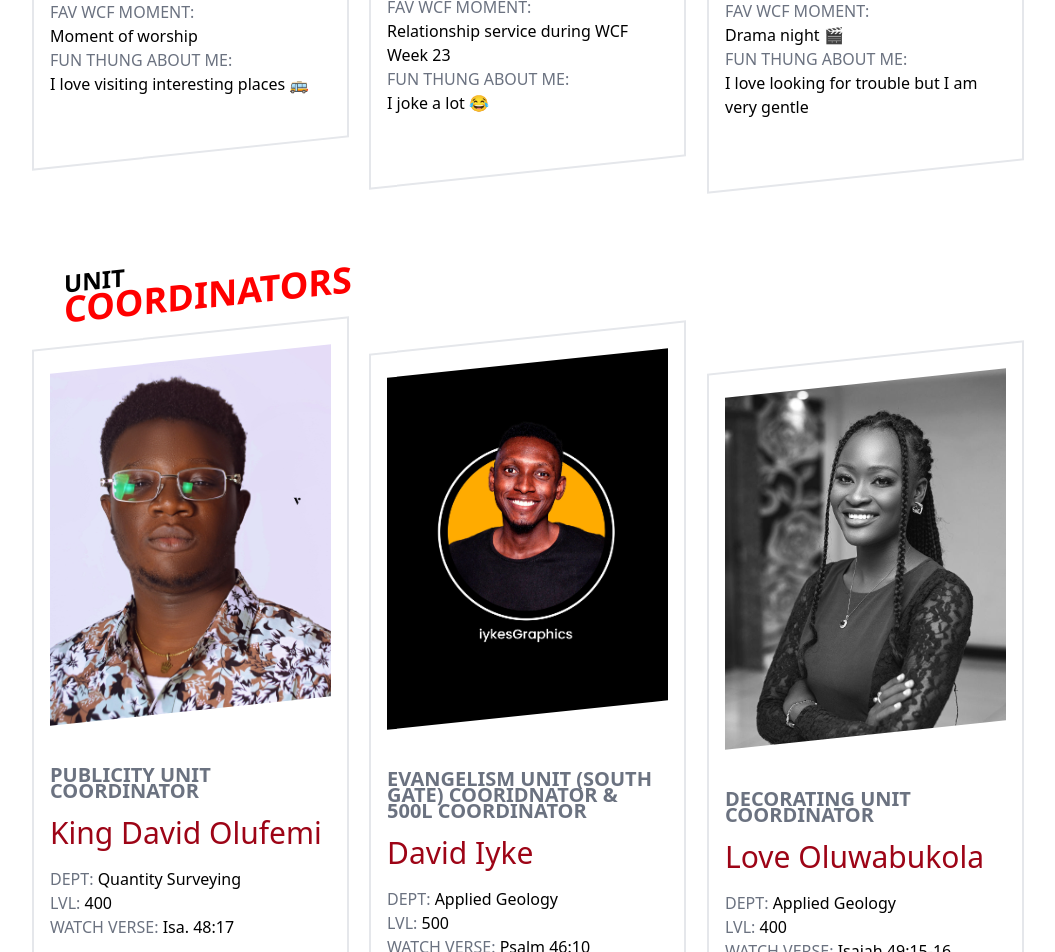
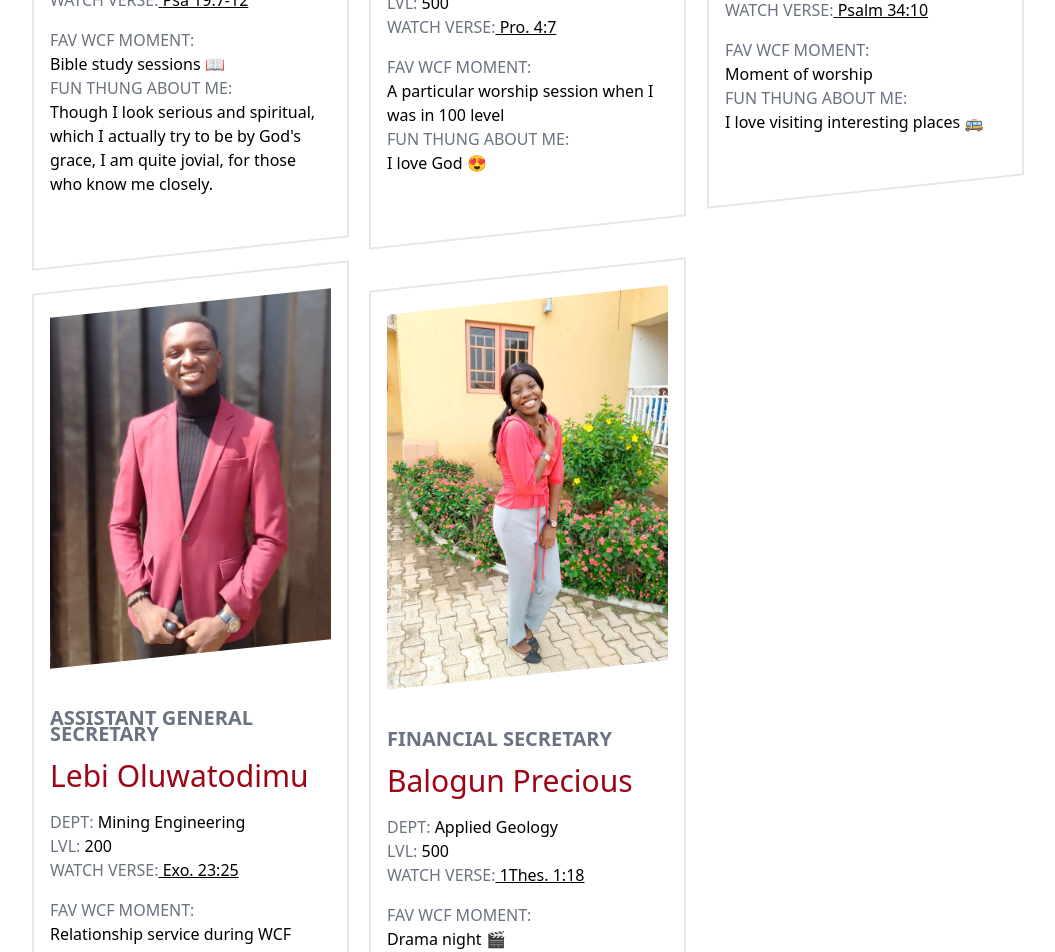
Before and after one commit to NRG-BUILDS/wcffuta, a React (Create React App) app: page / in a window 1280 px wide. Shown: the part 3420-4372 px from the top of the page, without its empty margins (112-1167 px from the left). Built offline with nearby package versions, Linux system fonts and the light colour scheme; a web font is replaced by a local one.

Commit message:
Add files via upload

```diff
--- a/src/components/DropCard.js
+++ b/src/components/DropCard.js
@@ -1,10 +1,10 @@
 const DropCard = ({topic, img, content, id}) => {
     const handleClick = (e) => {
         console.log(e)
-        if (e.target.nextSibling.classList.contains('active')) {
-            e.target.nextSibling.classList.remove('active')
+        if (e.currentTarget.nextSibling.classList.contains('active')) {
+            e.currentTarget.nextSibling.classList.remove('active')
         } else {
-            e.target.nextSibling.classList.add('active')
+            e.currentTarget.nextSibling.classList.add('active')
         }
     }
 
--- a/src/views/Homepage/AnnouncSect.js
+++ b/src/views/Homepage/AnnouncSect.js
@@ -10,8 +10,8 @@ const AnnouncSect = () => {
     return (
         <section className="bg-white pb-44 z-10" id="announcements">
             <div className="max-w-2xl pb-6">
-                <h2 className="revealTop uppercase text-2xl leading-3">special</h2>
-                <h2 className="revealTop text-brightRed uppercase text-4xl">Annoucements</h2>
+                <h2 className="revealTop uppercase text-xl leading-3">special</h2>
+                <h2 className="revealTop text-brightRed uppercase text-2xl">Annoucements</h2>
             </div>
             <div className="announceSect grid gap-5 mx-auto justify-between relative  pb-10">
                 <div className="transiton duration-100 border-2 hover:border-brightRed hover:shadow-lg hover:shadow-red-100 rounded-md px-4 py-8">
--- a/src/views/Homepage/ExcoSect.js
+++ b/src/views/Homepage/ExcoSect.js
@@ -12,7 +12,7 @@ const ExcoCard = ({roleName, excoName, dept, lvl, verse, moment, fun, img}) => {
                         </h3>
                         <p><span className="text-gray-500">DEPT:</span> {dept}</p>
                         <p><span className="text-gray-500">LVL:</span> {lvl}</p>
-                        <p><span className="text-gray-500">WATCH VERSE:</span> {verse} </p>
+                        <p><span className="text-gray-500">WATCH VERSE:</span><a href={`https://www.google.com/search/q=${verse}`} className="underline"> {verse}</a>  </p>
                         <p className="pt-4"><span className="text-gray-500">FAV WCF MOMENT:<br/></span>{moment}</p>
                         <p><span className="text-gray-500">FUN THUNG ABOUT ME:<br/></span> {fun} </p>
                     </div>
@@ -37,6 +37,24 @@ const ExcoSect = () => {
                 <p className="revealTop text-brightRed uppercase text-4xl">Excos</p>
             </div>
             <div className="excoSect grid md:grid-cols-3 gap-5 max-w-5xl mx-auto px-4 py-10 justify-evenly items-center md:h-full relative overflow-clip duration-100 pb-10">
+                <ExcoCard
+                    roleName={'president & brother\'s coordinator'}
+                    excoName={'Justice Daniel Adeyemi'}
+                    dept={'Mechanical Engineering'}
+                    lvl={500}
+                    verse={'Psa 19:7-12'}
+                    moment={'Bible study sessions 📖'}
+                    fun={'Though I look serious and spiritual, which I actually try to be by God\'s grace, I am quite jovial, for those who know me closely.'}
+                    img={'olagoke_favour.jpg'} />
+                <ExcoCard
+                    roleName={'vice-president & sister\'s coordinator'}
+                    excoName={'Abu Glory Ojima'}
+                    dept={'Quantity Surveying'}
+                    lvl={500}
+                    verse={'Pro. 4:7'}
+                    moment={'A particular worship session when I was in 100 level'}
+                    fun={'I love God 😍'}
+                    img={'abu_glory.jpg'} />
                 <ExcoCard
                     roleName={'general secretary'}
                     excoName={'Olagoke Favour'}
@@ -69,14 +87,32 @@ const ExcoSect = () => {
                     <p className="revealTop text-brightRed uppercase text-4xl">coordinators</p>
                 </div>
                 <ExcoCard
-                    roleName={'Publicity Unit Coordinator'}
-                    excoName={'King David Olufemi'}
+                    roleName={'academic unit coordinator'}
+                    excoName={'Adebanji Emmanuel'}
+                    dept={'Meechanical Engineering'}
+                    lvl={200}
+                    verse={'Psa. 34:1'}
+                    moment={'100 level hangout day'}
+                    fun={'I love learning new things'}
+                    img={'adebanji_emmanuel.jpg'} />
+                <ExcoCard
+                    roleName={'decorating unit coordinator'}
+                    excoName={'Love Oluwabukola'}
+                    dept={'Applied Geology'}
+                    lvl={400}
+                    verse={'Isaiah 49:15-16'}
+                    moment={'Staying in WCF secretaiat'}
+                    fun={'iLove iPray iBake 💕🙏🧁'}
+                    img={'love_oluwabukola.jpg'} />
+                <ExcoCard
+                    roleName={'Drama Unit Coordinator'}
+                    excoName={'Okoye Lotachi'}
                     dept={'Quantity Surveying'}
                     lvl={400}
-                    verse={'Isa. 48:17'}
-                    moment={'Every service day when we sing the family song'}
-                    fun={'I am multi-talented, simple and gentle 🌟'}
-                    img={'david_olufemi.jpg'} />
+                    verse={'Deut 1:11'}
+                    moment={'Moment of worship 🙏'}
+                    fun={'I am just curious. It can be fun and annoying also'}
+                    img={'okoye_lotachi.jpg'} />
                 <ExcoCard
                     roleName={'Evangelism Unit (South Gate) Cooridnator & 500l Coordinator'}
                     excoName={'David Iyke'}
@@ -87,14 +123,23 @@ const ExcoSect = () => {
                     fun={'I am just curious. It can be fun and annoying also'}
                     img={'david_ikye.jpg'} />
                 <ExcoCard
-                    roleName={'decorating unit coordinator'}
-                    excoName={'Love Oluwabukola'}
-                    dept={'Applied Geology'}
+                    roleName={'Hospitality & Sanctuary Unit Coordinator'}
+                    excoName={'Adeboye Godspower'}
+                    dept={'Building Technology'}
+                    lvl={300}
+                    verse={'Rev 20:12'}
+                    moment={'Every moment is my favourite moment'}
+                    fun={'Helping people to grow 🌱'}
+                    img={'adeboye_godspower.jpg'} />
+                <ExcoCard
+                    roleName={'Publicity Unit Coordinator'}
+                    excoName={'King David Olufemi'}
+                    dept={'Quantity Surveying'}
                     lvl={400}
-                    verse={'Isaiah 49:15-16'}
-                    moment={'Staying in WCF secretaiat'}
-                    fun={'iLove iPray iBake 💕🙏🧁'}
-                    img={'love_oluwabukola.jpg'} />
+                    verse={'Isa. 48:17'}
+                    moment={'Every service day when we sing the family song'}
+                    fun={'I am multi-talented, simple and gentle 🌟'}
+                    img={'david_olufemi.jpg'} />
                 <div className="zoomIn px-4 py-8 md:px-8 md:col-span-3 font-bold -skew-y-6">
                     <p className="revealTop uppercase text-2xl leading-3">level</p>
                     <p className="revealTop text-brightRed uppercase text-4xl">coordinators</p>
@@ -122,7 +167,7 @@ const ExcoSect = () => {
                     excoName={'Bamidele Heritage'}
                     dept={'Agricultural and Environmental Engineering'}
                     lvl={300}
-                    verse={'Gal. 5:25'}
+                    verse={'Eccl. 10:10b'}
                     moment={'WCF Week 23 -Drama night'}
                     fun={'I love the things of God 👼'}
                     img={'bamidele_heritage.jpg'} />
```
